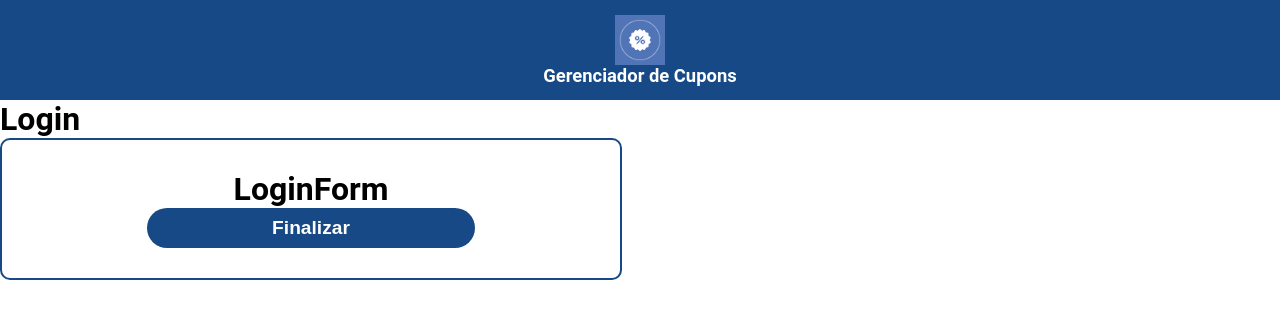
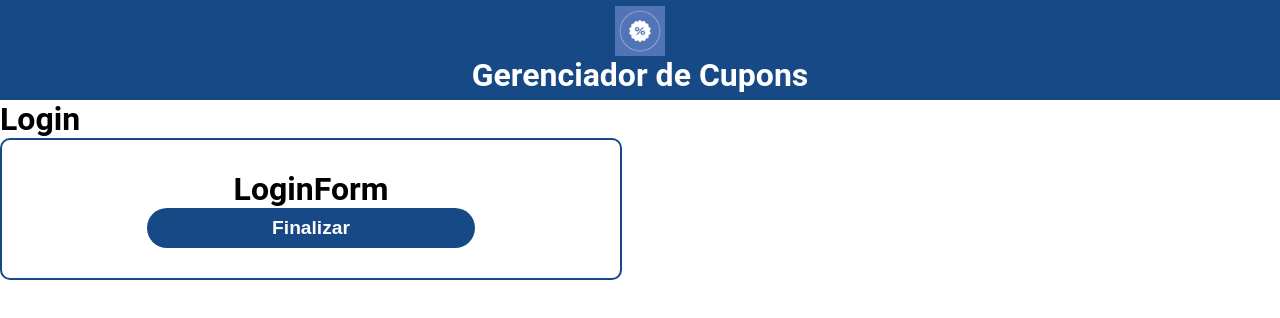
Before and after one commit to andreddavies/coupon-manager, a React (Create React App) app: page / in a window 1280 px wide. Shown: the top 318 px of the page. Built offline with nearby package versions, Linux system fonts and the light colour scheme.

Commit message:
Updating heading size base on device

```diff
--- a/src/components/Header/index.tsx
+++ b/src/components/Header/index.tsx
@@ -5,10 +5,12 @@ import Heading from "../Heading";
 import CenterContainer from "../CenterContainer";
 
 import { RootState } from "../../store";
+import { useDeviceDetect } from "../../hooks/useDeviceDetect";
 
 import * as S from "./styles";
 
 const Header = (): React.ReactElement => {
+  const { isMobile } = useDeviceDetect();
   const store = useSelector((state: RootState) => state);
 
   return (
@@ -21,9 +23,9 @@ const Header = (): React.ReactElement => {
 
           <Heading
             type="h1"
-            size={1.15}
             weight="600"
             align="center"
+            size={isMobile ? 1.15 : 2}
             color={store.theme === "light" ? "secondary" : "primary"}
           >
             Gerenciador de Cupons
```
